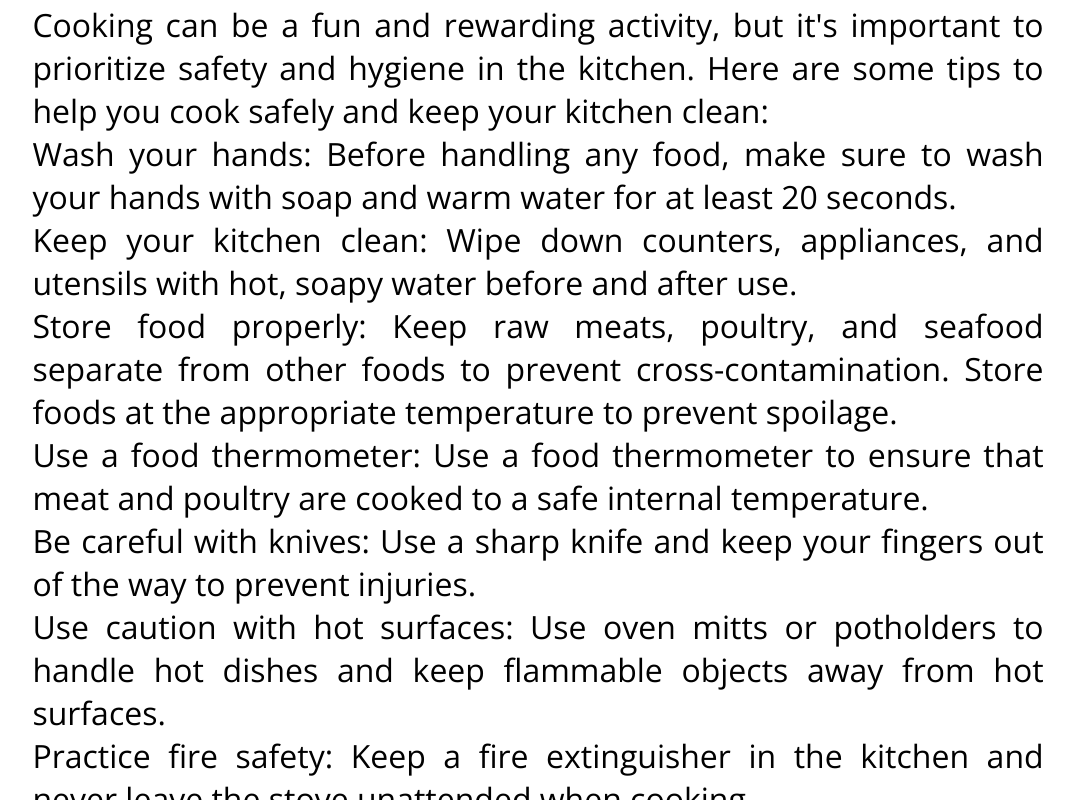
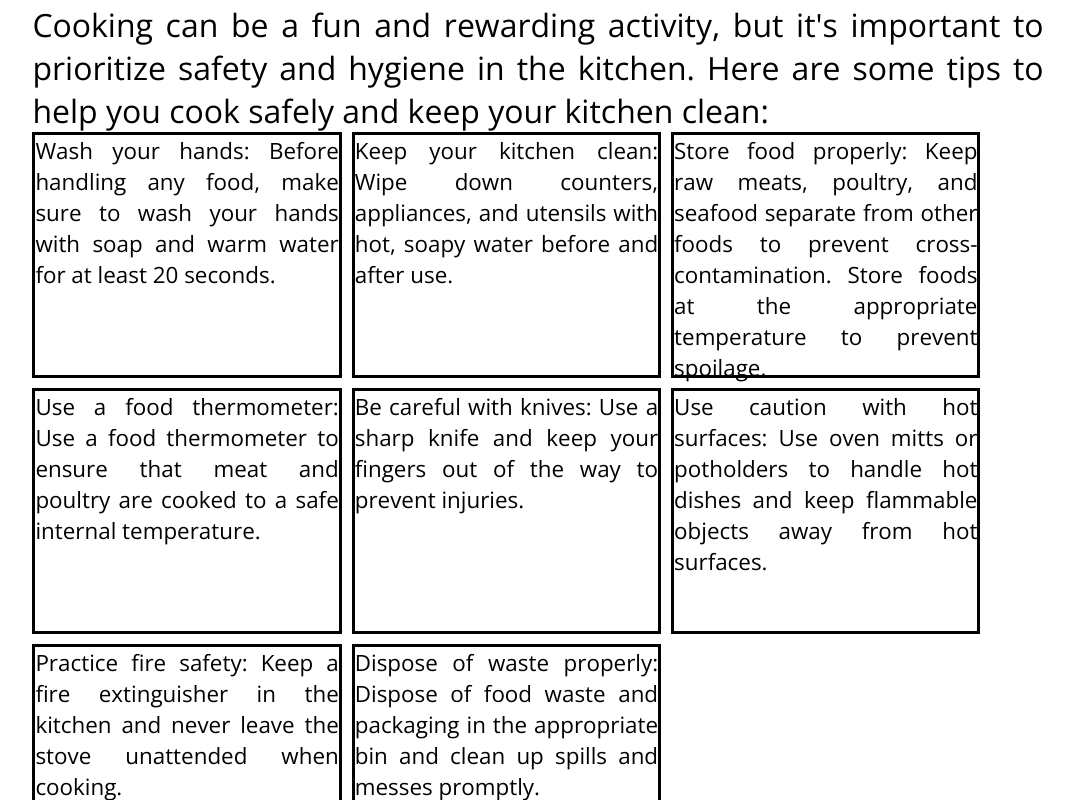
Before and after one commit to aide-abdel/food-finder, a React (Create React App) app: page /LearnToCook in a window 1280 px wide. Shown: the part 4140-4940 px from the top of the page, without its empty margins (102-1176 px from the left). Built offline with nearby package versions, Linux system fonts and the light colour scheme; no server answers.

Commit message:
safety section

```diff
--- a/src/styles/cooking101.css
+++ b/src/styles/cooking101.css
@@ -75,3 +75,14 @@
   width: 100%;
   height: 100%;
 }
+.safetyHygiene-container {
+  display: flex;
+  flex-wrap: wrap;
+  gap: 10px;
+}
+.safetyHygiene-element {
+  font-size: 0.7em;
+  border: solid black;
+  width: 30%;
+  height: 30vh;
+}
```
